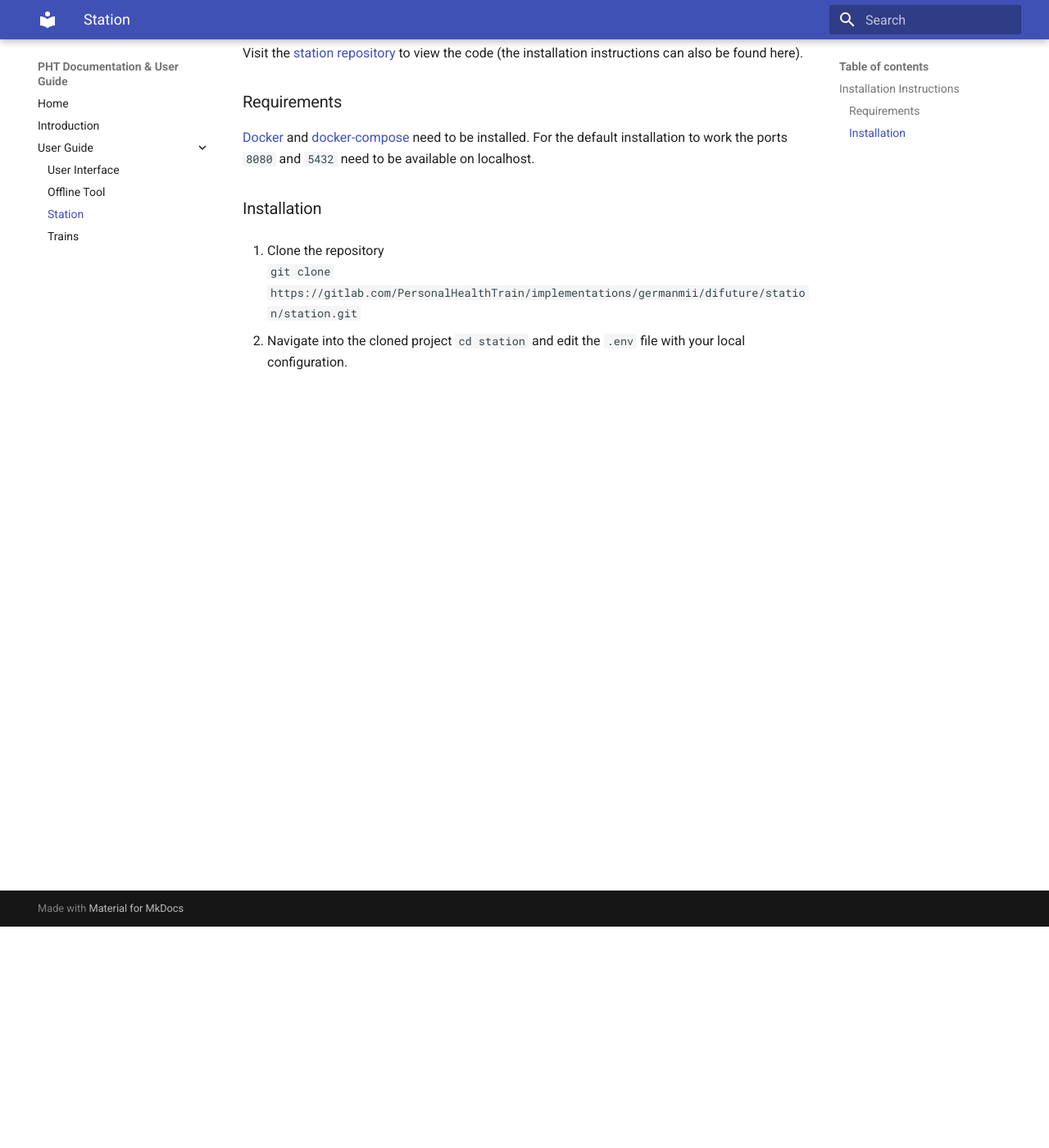
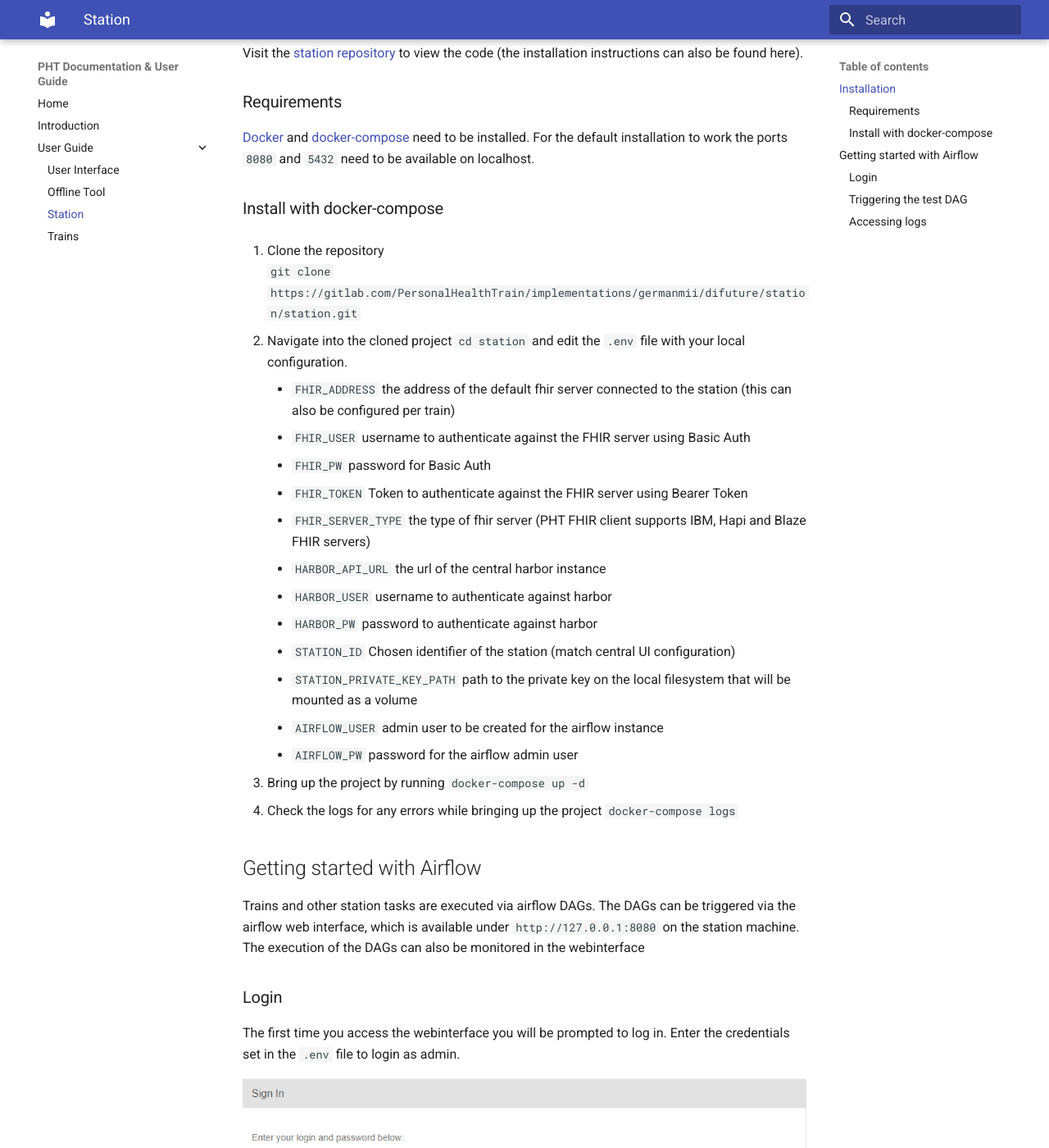
Before and after one commit to PHT-Medic/documentation, an MkDocs documentation site: the page built from docs/station.md, in a window 1280 px wide and 1400 px high, scrolled down 270 px. Shown: the whole window at 82% size. Built offline with MkDocs 1.6.1 and Material for MkDocs 9.7.7, drawn with Linux system fonts in a browser that asks for light colours; some of the changed text lies outside the part shown.

Commit message:
updated documentation with links to repositories and updated station airflow images

```diff
--- a/docs/station.md
+++ b/docs/station.md
@@ -3,7 +3,7 @@
 This section will provide installation instructions for installing a PHT Station. It assumes that the station has been
 registered in the UI.
 
-## Installation Instructions
+## Installation
 Visit
 the [station repository](https://gitlab.com/PersonalHealthTrain/implementations/germanmii/difuture/station/station)
 to view the code (the installation instructions can also be found here).
@@ -14,9 +14,64 @@ to view the code (the installation instructions can also be found here).
 installed. For the default installation to work the ports `8080` and `5432` need to be available on localhost.
 
 
-### Installation
+### Install with docker-compose
 
 1. Clone the repository
    `git clone https://gitlab.com/PersonalHealthTrain/implementations/germanmii/difuture/station/station.git`
 
 2. Navigate into the cloned project `cd station` and edit the `.env` file with your local configuration.
+    - `FHIR_ADDRESS` the address of the default fhir server connected to the station (this can also be configured per train)
+    - `FHIR_USER` username to authenticate against the FHIR server using Basic Auth
+    - `FHIR_PW` password for Basic Auth
+    - `FHIR_TOKEN` Token to authenticate against the FHIR server using Bearer Token
+    - `FHIR_SERVER_TYPE` the type of fhir server (PHT FHIR client supports IBM, Hapi and Blaze FHIR servers)
+    - `HARBOR_API_URL` the url of the central harbor instance
+    - `HARBOR_USER` username to authenticate against harbor
+    - `HARBOR_PW` password to authenticate against harbor
+    - `STATION_ID` Chosen identifier of the station (match central UI configuration)
+    - `STATION_PRIVATE_KEY_PATH` path to the private key on the local filesystem that will be mounted as a volume
+    - `AIRFLOW_USER` admin user to be created for the airflow instance
+    - `AIRFLOW_PW` password for the airflow admin user
+
+3. Bring up the project by running `docker-compose up -d`
+4. Check the logs for any errors while bringing up the project `docker-compose logs`
+
+
+## Getting started with Airflow
+Trains and other station tasks are executed via airflow DAGs. The DAGs can be triggered via the airflow web interface,
+which is available under `http://127.0.0.1:8080` on the station machine.
+The execution of the DAGs can also be monitored in the webinterface
+
+### Login
+The first time you access the webinterface you will be prompted to log in. Enter the credentials set in the `.env` file
+to login as admin.
+
+![Airflow Login](images/station_images/airflow_login.png)
+
+### Triggering the test DAG
+To test the configuration of the station as defined in the `.env` file, trigger the DAG named `test_station_configuration`
+in the user interface.
+A DAG is triggered in the UI by clicking on the "play" button, where it can be started either with or without a json
+file containing additional configuration for the DAG run.
+
+![Airflow UI Dags](images/station_images/airflow_ui.png)
+
+Trigger the DAG without any additional configuration to check if the station is properly configured. A notification should
+appear in the UI that the DAG has been triggered.
+
+To monitor the execution click on the name of the DAG. You should see the individual tasks contained in the DAG as well as
+their status in the UI. If all tasks are marked as success, the station is properly configured and can connect to harbor
+as well as a FHIR server.
+
+![Airflow UI test station config](images/station_images/test_config_dag.png)
+
+### Accessing logs
+
+The logs stored during the execution of a DAG can be accessed for each individual task by clicking the indicator next
+to the name of the task and selection Log in the pop-up window that appears.
+
+![Airflow UI access logs](images/station_images/task_logs.png)
+
+If there are any errors stacktraces can be found in these logs, as well as any other output of the tasks (stdout, stderr)
+
+![Airflow UI task log details](images/station_images/task_log_details.png)
```
Also changed, not shown: docs/index.md (+34 -4 lines), docs/images/station_images/airflow_login.png (added), docs/images/station_images/airflow_ui.png (added), docs/images/station_images/task_log_details.png (added), docs/images/station_images/task_logs.png (added), docs/images/station_images/test_config_dag.png (added).
